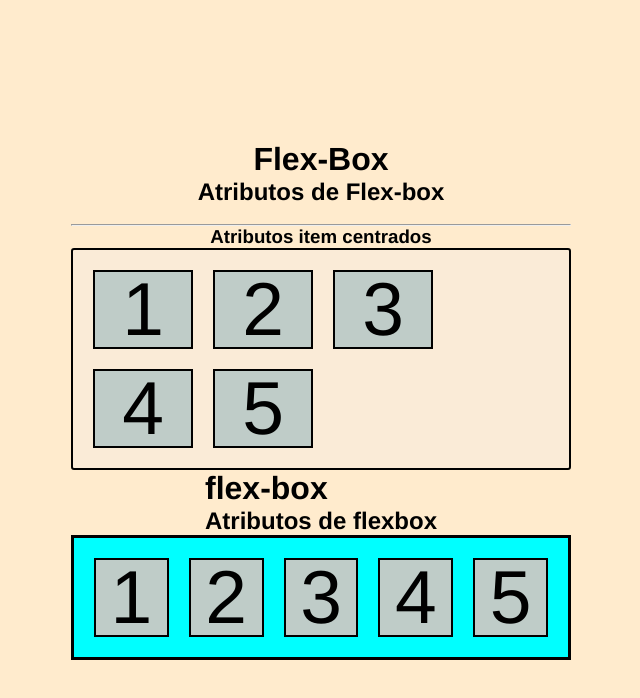
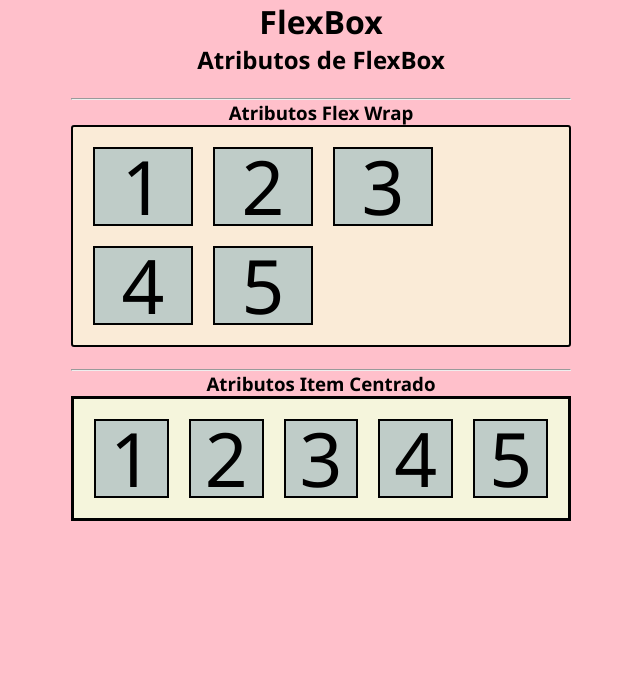
Before and after one commit to Marelycd/sitioweb608, a plain HTML site: page html/flexbox.html in a window 1280 px wide. Shown: the whole page, without its empty margins (319-959 px from the left). Drawn offline with Linux system fonts and the light colour scheme.

Commit message:
actualizo flex box

```diff
--- a/css/flexbox.css
+++ b/css/flexbox.css
@@ -1,11 +1,13 @@
 *{
+
     margin: 0px;
     padding: 0px;
     box-sizing: border-box;
 }
+
     .contenedor_wrap{
         display: flex;
-    flex-direction: row;
+        flex-direction:row ;
         flex-wrap: wrap;
         background-color: antiquewhite;
         padding: 10px;
@@ -15,7 +17,7 @@
 
     }
         .item{
-    background-color: rgb(191,204,200);
+            background-color: rgb(191, 204, 200);
             width: 100px;
             margin: 10px;
             border: 2px solid;
@@ -26,22 +28,25 @@
         }
         .item:hover{
             background-color: rgb(112,105,105);
+            color: black;
+
         }
-.contenedor_centrado{
-    display: flex;
-    flex-direction: row;
-    justify-content: center;
-    background-color: aqua;
-    padding: 10px;
-    border: solid;
-    width: 500px;
-}
-body{
-    background-color: blanchedalmond;
+         body {
+            background-color: pink;
             display: flex;
             flex-direction: column;
             justify-content: center;
             align-items: center;
-    min-height: 100vh;
-    font-family: 'Franklin Gothic Medium', 'Arial Narrow', Arial, sans-serif;
+            font-family: 'Segoe UI', Tahoma, Geneva, Verdana, sans-serif;
          }
+
+         .contenedor_centrado{
+            display: flex;
+            flex-direction: row;
+            justify-items: center;
+            background-color: beige;
+            padding: 10px;
+            border: solid;
+            width: 500px;
+
+         }
--- a/html/flexbox.html
+++ b/html/flexbox.html
@@ -3,87 +3,112 @@
 <head>
     <meta charset="UTF-8">
     <meta name="viewport" content="width=device-width, initial-scale=1.0">
-    <title>flexbox</title>
+    <title>Flexbox</title>
     <link rel="stylesheet" href="/css/flexbox.css">
 </head>
 <body>
-
     <center>
     <header>
-        <h1> Flex-Box </h1>
-        <h2>Atributos de Flex-box</h2>
+        <h1> FlexBox </h1>
+        <h2>Atributos de FlexBox</h2>
     </header>
     <br>
     <hr>
         <header>
-            <h3>Atributos item centrados</h3>
+        <h3>Atributos Flex Wrap</h3>
     </header>
 
     <section class="contenedor_wrap">
+      <div class="item">
 
-        <div class="item">
         <p>
+
             1
         </p>
         </div>
       <div class="item">
+
         <p>
+
             2
         </p>
         </div>
+
       <div class="item">
+
         <p>
+
             3
         </p>
        </div>
+
               <div class="item">
+
         <p>
+
             4
         </p>
       </div>
+
               <div class="item">
+
         <p>
+
             5
         </p>
                 </div>
 
     </section>
-    </center>
-
+<center>
     <header>
-        <h1> flex-box</h1>
-        <h2>Atributos de flexbox</h2>
+    </header>
+    <br>
+    <hr>
+        <header>
+        <h3>Atributos Item Centrado</h3>
     </header>
 
     <section class="contenedor_centrado">
+      <div class="item">
 
-        <div class="item">
         <p>
+
             1
         </p>
         </div>
       <div class="item">
+
         <p>
+
             2
         </p>
         </div>
+
       <div class="item">
+
         <p>
+
             3
         </p>
        </div>
+
               <div class="item">
+
         <p>
+
             4
         </p>
       </div>
+
               <div class="item">
+
         <p>
+
             5
         </p>
                 </div>
+
     </section>
-
 
     </body>
 </html>
```
Lines whose indentation alone changed are shown as unchanged.
